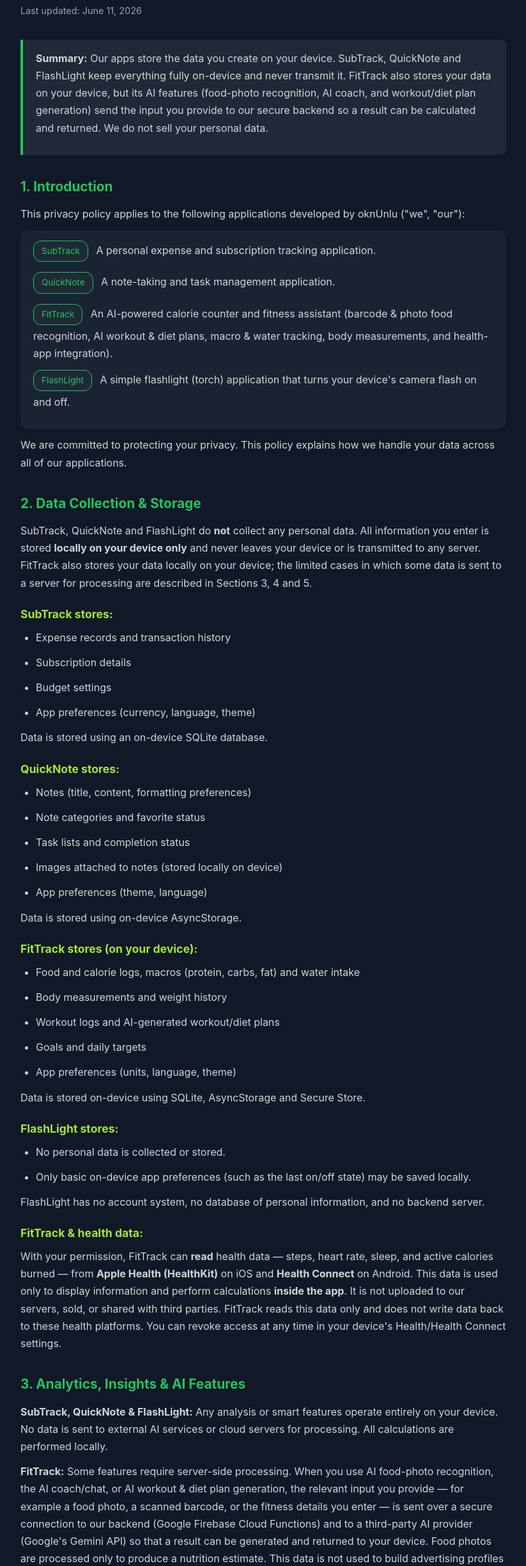
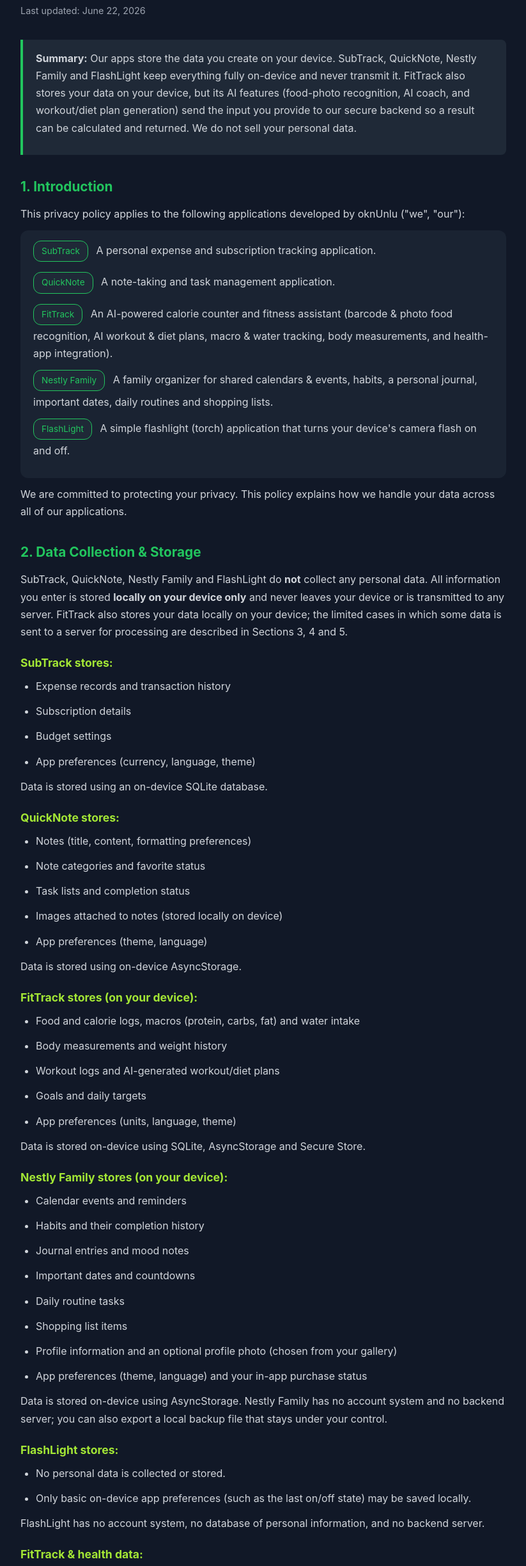
Before and after one commit to oknUnlu/oknUnlu.github.io, a plain HTML site: page index.html in a window 1280 px wide. Shown: the part 117-2564 px from the top of the page at 64% size, without its empty margins (228-1051 px from the left). Drawn offline with Linux system fonts and the light colour scheme.

Commit message:
Add Nestly Family to privacy policy

```diff
--- a/index.html
+++ b/index.html
@@ -23,10 +23,10 @@
 <body>
     <div class="container">
         <h1>Privacy Policy</h1>
-        <p class="date">Last updated: June 11, 2026</p>
+        <p class="date">Last updated: June 22, 2026</p>
 
         <div class="highlight">
-            <p><strong>Summary:</strong> Our apps store the data you create on your device. SubTrack, QuickNote and FlashLight keep everything fully on-device and never transmit it. FitTrack also stores your data on your device, but its AI features (food-photo recognition, AI coach, and workout/diet plan generation) send the input you provide to our secure backend so a result can be calculated and returned. We do not sell your personal data.</p>
+            <p><strong>Summary:</strong> Our apps store the data you create on your device. SubTrack, QuickNote, Nestly Family and FlashLight keep everything fully on-device and never transmit it. FitTrack also stores your data on your device, but its AI features (food-photo recognition, AI coach, and workout/diet plan generation) send the input you provide to our secure backend so a result can be calculated and returned. We do not sell your personal data.</p>
         </div>
 
         <h2>1. Introduction</h2>
@@ -35,12 +35,13 @@
             <p><span class="app-badge">SubTrack</span> A personal expense and subscription tracking application.</p>
             <p><span class="app-badge">QuickNote</span> A note-taking and task management application.</p>
             <p><span class="app-badge">FitTrack</span> An AI-powered calorie counter and fitness assistant (barcode &amp; photo food recognition, AI workout &amp; diet plans, macro &amp; water tracking, body measurements, and health-app integration).</p>
+            <p><span class="app-badge">Nestly Family</span> A family organizer for shared calendars &amp; events, habits, a personal journal, important dates, daily routines and shopping lists.</p>
             <p><span class="app-badge">FlashLight</span> A simple flashlight (torch) application that turns your device's camera flash on and off.</p>
         </div>
         <p>We are committed to protecting your privacy. This policy explains how we handle your data across all of our applications.</p>
 
         <h2>2. Data Collection &amp; Storage</h2>
-        <p>SubTrack, QuickNote and FlashLight do <strong>not</strong> collect any personal data. All information you enter is stored <strong>locally on your device only</strong> and never leaves your device or is transmitted to any server. FitTrack also stores your data locally on your device; the limited cases in which some data is sent to a server for processing are described in Sections 3, 4 and 5.</p>
+        <p>SubTrack, QuickNote, Nestly Family and FlashLight do <strong>not</strong> collect any personal data. All information you enter is stored <strong>locally on your device only</strong> and never leaves your device or is transmitted to any server. FitTrack also stores your data locally on your device; the limited cases in which some data is sent to a server for processing are described in Sections 3, 4 and 5.</p>
 
         <h3>SubTrack stores:</h3>
         <ul>
@@ -71,6 +72,19 @@
         </ul>
         <p>Data is stored on-device using SQLite, AsyncStorage and Secure Store.</p>
 
+        <h3>Nestly Family stores (on your device):</h3>
+        <ul>
+            <li>Calendar events and reminders</li>
+            <li>Habits and their completion history</li>
+            <li>Journal entries and mood notes</li>
+            <li>Important dates and countdowns</li>
+            <li>Daily routine tasks</li>
+            <li>Shopping list items</li>
+            <li>Profile information and an optional profile photo (chosen from your gallery)</li>
+            <li>App preferences (theme, language) and your in-app purchase status</li>
+        </ul>
+        <p>Data is stored on-device using AsyncStorage. Nestly Family has no account system and no backend server; you can also export a local backup file that stays under your control.</p>
+
         <h3>FlashLight stores:</h3>
         <ul>
             <li>No personal data is collected or stored.</li>
@@ -86,7 +100,7 @@
         <p><strong>FitTrack:</strong> Some features require server-side processing. When you use AI food-photo recognition, the AI coach/chat, or AI workout &amp; diet plan generation, the relevant input you provide — for example a food photo, a scanned barcode, or the fitness details you enter — is sent over a secure connection to our backend (Google Firebase Cloud Functions) and to a third-party AI provider (Google's Gemini API) so that a result can be generated and returned to your device. Food photos are processed only to produce a nutrition estimate. This data is not used to build advertising profiles and is not sold. Your on-device logs (meals, measurements, workouts, etc.) are not continuously uploaded — only the specific input needed for the feature you actively trigger is transmitted.</p>
 
         <h2>4. Advertising</h2>
-        <p>SubTrack, QuickNote, FitTrack and FlashLight use Google AdMob to display advertisements. AdMob may collect certain device information and advertising identifiers to serve ads. This is governed by <a href="https://policies.google.com/privacy" target="_blank">Google's Privacy Policy</a>. We have configured ads to request non-personalized ads only by default.</p>
+        <p>SubTrack, QuickNote, FitTrack, Nestly Family and FlashLight use Google AdMob to display advertisements. AdMob may collect certain device information and advertising identifiers to serve ads. This is governed by <a href="https://policies.google.com/privacy" target="_blank">Google's Privacy Policy</a>. We have configured ads to request non-personalized ads only by default. In Nestly Family, advertisements can be permanently removed through a one-time in-app purchase.</p>
         <p>Information that AdMob may collect includes:</p>
         <ul>
             <li>Device advertising identifier</li>
@@ -97,13 +111,13 @@
         <h2>5. Third-Party Services</h2>
         <p>Our apps use the following third-party services:</p>
         <ul>
-            <li><strong>Google AdMob</strong> - For displaying advertisements (<a href="https://policies.google.com/privacy" target="_blank">Privacy Policy</a>) <span class="app-badge">SubTrack</span><span class="app-badge">QuickNote</span><span class="app-badge">FitTrack</span><span class="app-badge">FlashLight</span></li>
-            <li><strong>Expo</strong> - For app updates and delivery (<a href="https://expo.dev/privacy" target="_blank">Privacy Policy</a>) <span class="app-badge">SubTrack</span><span class="app-badge">QuickNote</span><span class="app-badge">FitTrack</span></li>
+            <li><strong>Google AdMob</strong> - For displaying advertisements (<a href="https://policies.google.com/privacy" target="_blank">Privacy Policy</a>) <span class="app-badge">SubTrack</span><span class="app-badge">QuickNote</span><span class="app-badge">FitTrack</span><span class="app-badge">Nestly Family</span><span class="app-badge">FlashLight</span></li>
+            <li><strong>Expo</strong> - For app updates and delivery (<a href="https://expo.dev/privacy" target="_blank">Privacy Policy</a>) <span class="app-badge">SubTrack</span><span class="app-badge">QuickNote</span><span class="app-badge">FitTrack</span><span class="app-badge">Nestly Family</span></li>
             <li><strong>Google Firebase</strong> (Hosting &amp; Cloud Functions) - Backend that processes FitTrack's AI requests and verifies in-app purchases (<a href="https://firebase.google.com/support/privacy" target="_blank">Privacy Policy</a>) <span class="app-badge">FitTrack</span></li>
             <li><strong>Google Gemini API</strong> - Powers FitTrack's food-photo recognition and AI coaching/plan features (<a href="https://policies.google.com/privacy" target="_blank">Privacy Policy</a>) <span class="app-badge">FitTrack</span></li>
             <li><strong>Apple HealthKit / Google Health Connect</strong> - Optional, on-device health data integration (read-only) <span class="app-badge">FitTrack</span></li>
             <li><strong>Open Food Facts</strong> - Looks up nutrition information for scanned product barcodes (<a href="https://world.openfoodfacts.org/privacy" target="_blank">Privacy Policy</a>) <span class="app-badge">FitTrack</span></li>
-            <li><strong>Google Play / Apple App Store</strong> - Processes in-app purchases and subscriptions <span class="app-badge">FitTrack</span></li>
+            <li><strong>Google Play / Apple App Store</strong> - Processes in-app purchases and subscriptions <span class="app-badge">FitTrack</span><span class="app-badge">Nestly Family</span></li>
         </ul>
 
         <h2>6. Permissions</h2>
@@ -131,6 +145,14 @@
             <li><strong>Internet Access</strong> - Required for AI features, advertisements and purchases</li>
         </ul>
 
+        <h3>Nestly Family may request:</h3>
+        <ul>
+            <li><strong>Photo Library Access</strong> - To choose a profile photo (optional)</li>
+            <li><strong>Notifications &amp; Exact Alarms</strong> - To send reminders for your events, habits and important dates at the time you choose (optional)</li>
+            <li><strong>Biometric Authentication</strong> - To protect app access with fingerprint/face (optional)</li>
+            <li><strong>Internet Access</strong> - Required for displaying advertisements and processing in-app purchases</li>
+        </ul>
+
         <h3>FlashLight may request:</h3>
         <ul>
             <li><strong>Camera</strong> - Required to control the device's camera flash (torch). FlashLight does not take photos, record video, or access your camera feed; the permission is used only to turn the flash on and off.</li>
@@ -143,6 +165,7 @@
             <li><strong>SubTrack:</strong> Use the "Delete All Data" option in the app's Settings page.</li>
             <li><strong>QuickNote:</strong> Delete individual notes and tasks within the app, or clear all app data through your device settings.</li>
             <li><strong>FitTrack:</strong> Delete individual entries within the app, or use the data / account deletion option in Settings to remove your data, including any purchase-related records stored on our backend. You may also email us to request deletion.</li>
+            <li><strong>Nestly Family:</strong> Delete individual items (events, habits, journal entries, etc.) within the app, or clear all app data through your device settings. Uninstalling the app removes all locally stored data.</li>
             <li><strong>FlashLight:</strong> FlashLight does not store any personal data. Clearing the app's data through your device settings will reset any local preferences.</li>
         </ul>
         <p>Uninstalling any of our apps will also remove all locally stored data from your device.</p>
```
